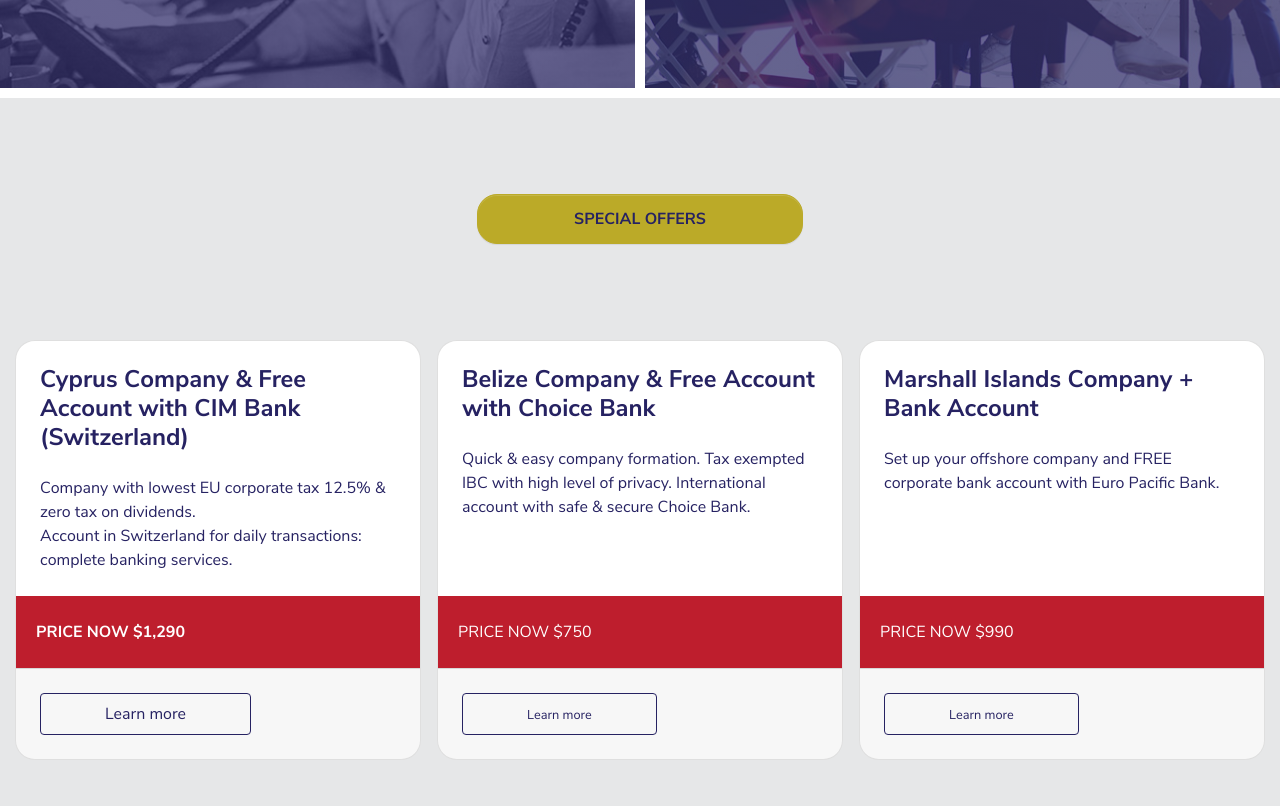
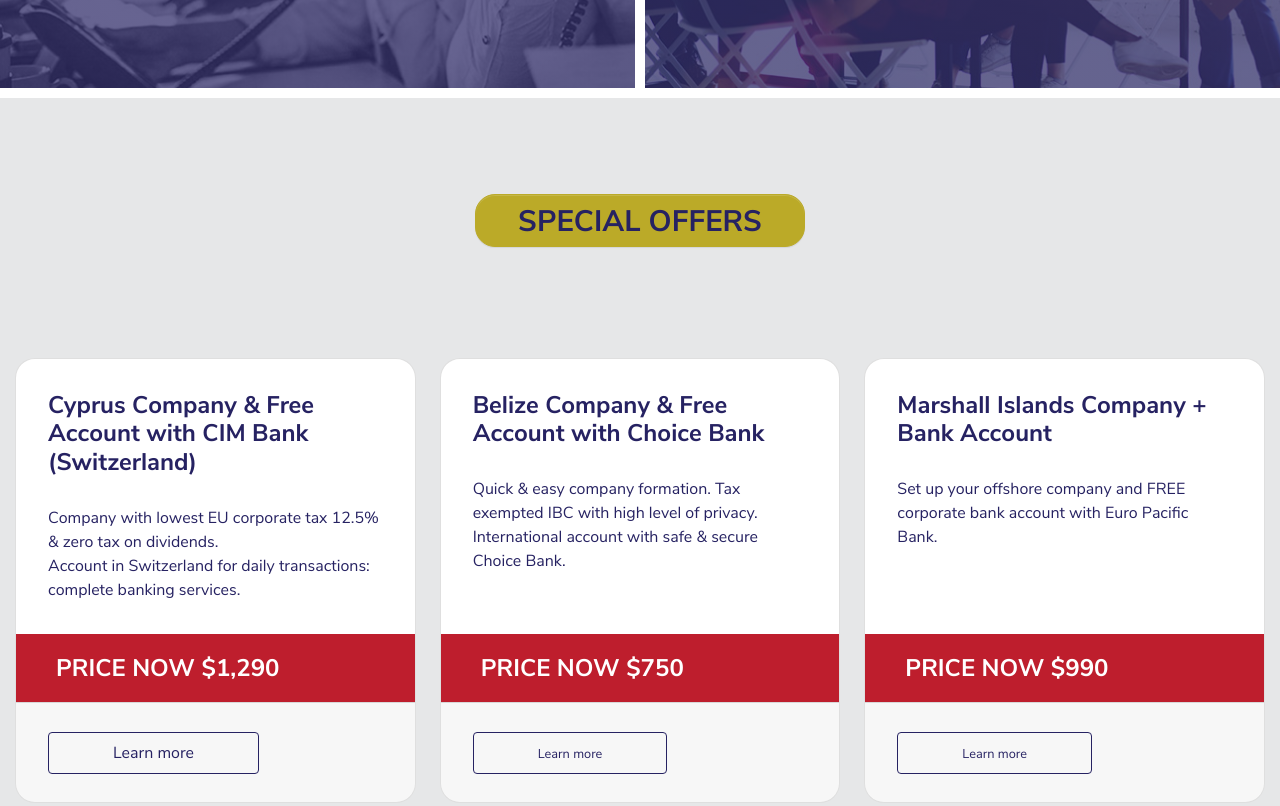
Before and after one commit to PictureElement/starting-business, a website: page src/index.html in a window 1280 px wide. Shown: the part 1755-2561 px from the top of the page. Drawn offline with nearby package versions, Linux system fonts and the light colour scheme.

Commit message:
Precise space adjustment of special-offers

```diff
--- a/src/index.html
+++ b/src/index.html
@@ -144,7 +144,7 @@
 
     <div class="container-fluid">
       <div class="row">
-        <section class="consultancy col-sm-6 text-center">
+        <section class="consultancy col-lg-6 text-center">
           <div class="container">
             <div class="about-icon mb-3">
               <img src="media/request-consultancy.svg" alt="request consultancy">
@@ -158,7 +158,7 @@
             <button type="button" class="btn btn-outline-info">Get Started</button>
           </div>
         </section>
-        <section class="how-it-works col-sm-6 text-center">
+        <section class="how-it-works col-lg-6 text-center">
           <div class="container">
             <div class="about-icon mb-3">
               <img src="media/how-it-works.svg" alt="how it works">
@@ -181,11 +181,10 @@
           <a href="#" class="btn btn-warning text-success font700">SPECIAL OFFERS</a>
         </div>
         <!-- CAROUSEL -->
-        <div id="carouselExampleControls" class="carousel slide" data-ride="carousel">
+        <div id="carouselControls" class="carousel slide" data-ride="carousel">
           <div class="carousel-inner">
             <div class="carousel-item active">
-              <!-- CARD DECK -->
-              <div class="card-deck">
+              <div class="card-deck flex-column flex-lg-row">
                 <div class="card">
                   <div class="card-body text-success">
                     <h4 class="card-title font700">Cyprus Company &amp; Free Account with CIM Bank (Switzerland)</h4>
@@ -207,7 +206,7 @@
                       Quick &amp; easy company formation. Tax exempted IBC with high level of privacy. International account with safe &amp; secure Choice Bank.
                     </p>
                   </div>
-                  <div class="card-price bg-primary">
+                  <div class="card-price bg-primary font700">
                     PRICE NOW $750
                   </div>
                   <div class="card-footer">
@@ -221,7 +220,7 @@
                       Set up your offshore company and FREE corporate bank account with Euro Pacific Bank.
                     </p>
                   </div>
-                  <div class="card-price bg-primary">
+                  <div class="card-price bg-primary font700">
                     PRICE NOW $990
                   </div>
                   <div class="card-footer">
@@ -234,6 +233,14 @@
         </div>
       </div>
     </section>
+
+
+
+
+
+
+
+
 
     <section class="templates container-fluid text-center">
       <div class="container">
--- a/src/scss/main.scss
+++ b/src/scss/main.scss
@@ -118,9 +118,9 @@
 
 // Cards
 $card-border-radius: 20px;
-$card-deck-margin: 0.5rem;
-$card-spacer-y: 1.5rem;
-$card-spacer-x: 1.5rem;
+$card-deck-margin: 0.75rem;
+$card-spacer-y: 1.8rem;
+$card-spacer-x: 2rem;
 
 // Grid columns
 $grid-gutter-width: 30px;
@@ -190,7 +190,7 @@
     left: 50%;
     margin-right: -50%;
     transform: translate(-50%, -50%);
-    font-size: 5rem;
+    font-size: ($font-size-base * 5);
   }
   .header-services {
     position: absolute;
@@ -269,43 +269,27 @@
   }
 }
 
-
-
-
-
-
-
-
-
-
-
-
-
-
 /*
  * Special offers
  */
 
 .special-offers {
   border-top: 10px solid map-get($theme-colors, info);
-  padding: 6rem 0;
+  padding: 6rem 0 9.5rem 0;
 }
 
 .special-offers-btn {
-  margin-bottom: 6rem;
-}
-
-.special-offers-btn a {
- padding: 0.75rem 6rem;
- border-radius: 20px;
+  margin-bottom: 6.9rem;
+  a {
+   padding: 0.2rem 2.65rem;
+   border-radius: 20px;
+   font-size: ($font-size-base * 1.85);
+  }
 }
 
 .card-price {
-  padding: 1.5rem 0 1.5rem 1.25rem;
-}
-
-.card-btn {
-  margin-left: 0;
+  padding: 1rem 0 1rem 2.5rem;
+  font-size: ($font-size-base * 1.5);
 }
 
 /*
```
Also changed, not shown: src/css/main.css, 1 other file.
